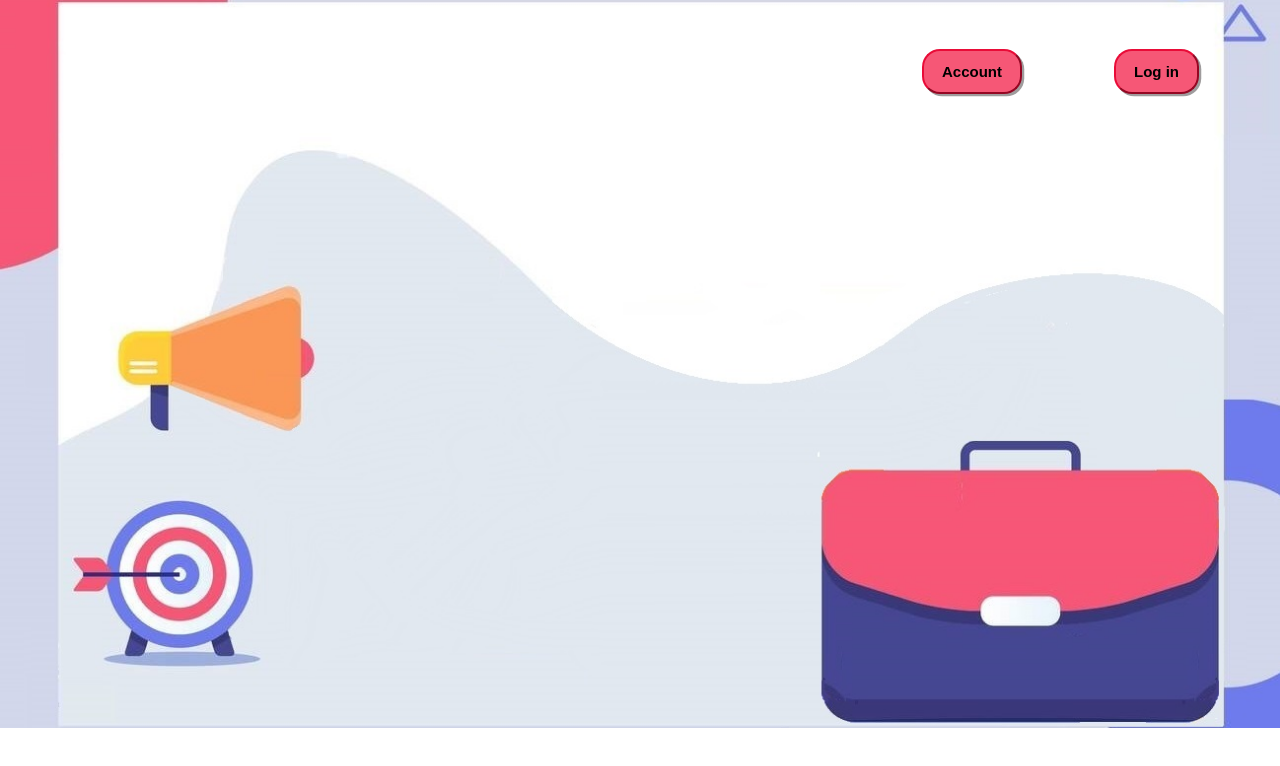
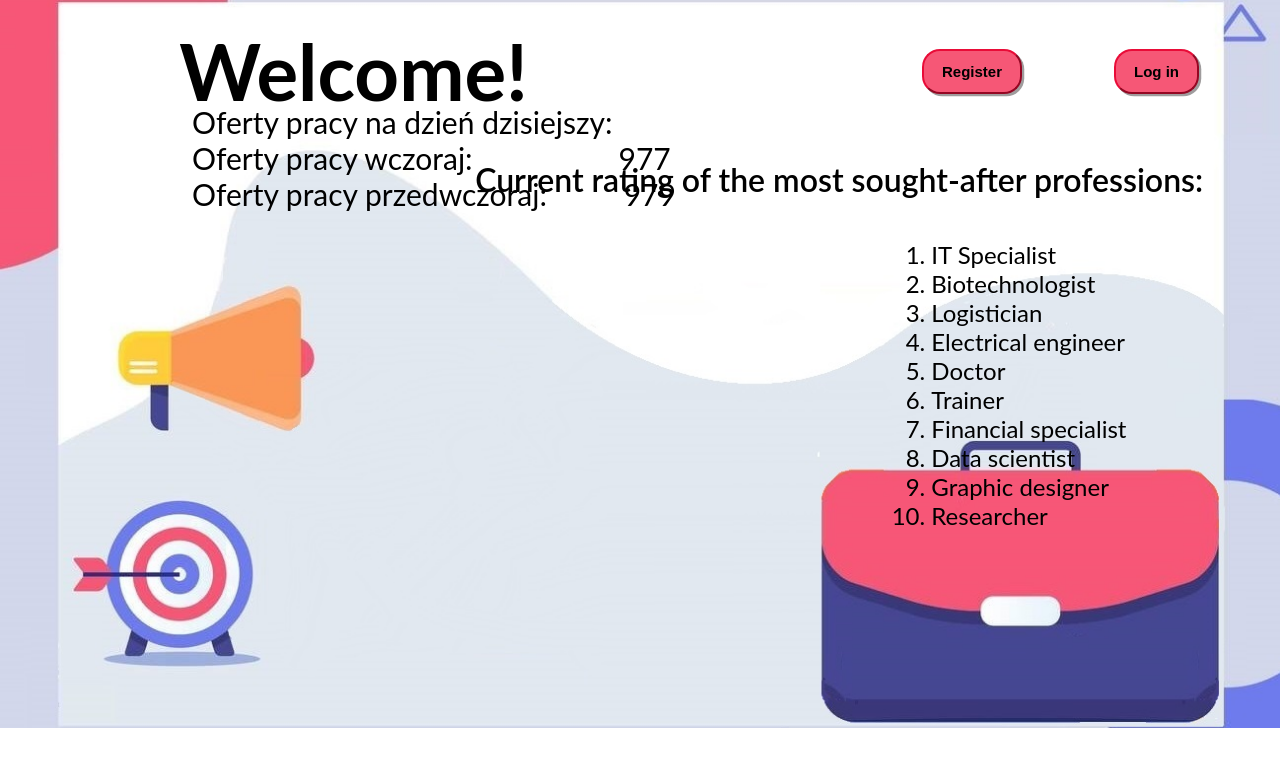
Before and after one commit to 2022PT-Wirtualna-Mapa-ZiK/frontend, a React (Create React App) app in the folder wirtualna_mapa/: page /home in a window 1280 px wide. Shown: the top 766 px of the page. Built offline with nearby package versions, Linux system fonts and the light colour scheme; no server answers.

Commit message:
adding the number of job offers from the last 3 days

```diff
--- a/wirtualna_mapa/package.json
+++ b/wirtualna_mapa/package.json
@@ -10,9 +10,10 @@
     "@types/node": "^16.18.4",
     "@types/react": "^18.0.25",
     "@types/react-dom": "^18.0.9",
-    "axios": "^1.3.4",
+    "axios": "^1.3.5",
     "email-validator": "^2.0.4",
     "formik": "^2.2.9",
+    "props": "^0.3.0",
     "react": "18.2.0",
     "react-dom": "18.2.0",
     "react-router-dom": "^6.9.0",
--- a/wirtualna_mapa/src/Pages/Home/Home.tsx
+++ b/wirtualna_mapa/src/Pages/Home/Home.tsx
@@ -1,35 +1,68 @@
-import React from 'react'
-import path from 'path'
-import './home.css';
-import {useNavigate} from "react-router-dom";
-
-
-
+import React from "react";
+import path from "path";
+import "./home.css";
+import { useNavigate} from "react-router-dom";
+import { useState } from "react";
 
 const Home = () => {
-
   const professions = [
-    {description: 'IT Specialist', key: 0},
-    {description: 'Biotechnologist', key: 1},
-    {description: 'Logistician', key: 2},
-    {description: 'Electrical engineer', key: 3},
-    {description: 'Doctor', key: 4},
-    {description: 'Trainer', key: 5},
-    {description: 'Financial specialist', key: 6},
-    {description: 'Data scientist', key: 7},
-    {description: 'Graphic designer', key: 8},
-    {description: 'Researcher', key: 9},
+    { description: "IT Specialist", key: 0 },
+    { description: "Biotechnologist", key: 1 },
+    { description: "Logistician", key: 2 },
+    { description: "Electrical engineer", key: 3 },
+    { description: "Doctor", key: 4 },
+    { description: "Trainer", key: 5 },
+    { description: "Financial specialist", key: 6 },
+    { description: "Data scientist", key: 7 },
+    { description: "Graphic designer", key: 8 },
+    { description: "Researcher", key: 9 },
   ];
-
+  const [sizeToday, setSizeToday] = useState();
+  //const basicAuth = "Basic" + btoa("admin@gmail.com Admin123#");
+  fetch("http://localhost:8000/api/v1/data/scrappedData", {
+    method: "GET",
+    headers: {
+      authorization: "Basic YWRtaW5AZ21haWwuY29tOkFkbWluMTIzIw==",
+    },
+    })
+    .then((response) =>{
+      if(response.status === 200){
+        return response.json();
+      }
+      else
+      {
+        console.log("There is no such user in the database");
+      }
+    })
+    .then((data) => {
+      console.log(data);
+      //console.log(data.size);
+      setSizeToday(data.size);
+      localStorage.setItem("loginKey", JSON.stringify(data));
+    })
+    .catch((err) => {
+      console.log(err);
+    });
   return (
-    <div className='home'>
+    <div className="home">
       <div className="div-home">
         <button className="btn-acc">Register</button>
         <button className="btn-log">Log in</button>
-
       </div>
       <div className="div-welcome">
         <p>Welcome!</p>
+      </div>
+      <div className="div-stats">
+        <div>Oferty pracy na dzień dzisiejszy: {sizeToday}</div>
+        <div>
+          Oferty pracy
+          wczoraj:&nbsp;&nbsp;&nbsp;&nbsp;&nbsp;&nbsp;&nbsp;&nbsp;&nbsp;&nbsp;&nbsp;&nbsp;&nbsp;&nbsp;&nbsp;&nbsp;&nbsp;&nbsp;
+          977
+        </div>
+        <div>
+          Oferty pracy
+          przedwczoraj:&nbsp;&nbsp;&nbsp;&nbsp;&nbsp;&nbsp;&nbsp;&nbsp;&nbsp;&nbsp;979
+        </div>
       </div>
       <div className="div-title">
         <h1>Current rating of the most sought-after professions:</h1>
@@ -37,18 +70,13 @@ const Home = () => {
       <div className="div-list">
         <ol>
           {/* display each value(profession) from list */}
-          {professions.map(profess => {
-          return (
-            <li key={profess.key}>{profess.description}</li>
-          );
-            })}
+          {professions.map((profess) => {
+            return <li key={profess.key}>{profess.description}</li>;
+          })}
         </ol>
       </div>
-
-
-
     </div>
-  )
-}
+  );
+};
 
 export default Home;
--- a/wirtualna_mapa/src/Pages/Home/home.css
+++ b/wirtualna_mapa/src/Pages/Home/home.css
@@ -40,6 +40,13 @@
   top: 3vh;
 }
 
+.div-stats{
+  font-size: 30px;
+  position:absolute;
+  left: 15vw;
+  top: 13vh;
+}
+
 button{
   background-color: #F65776;
   font-weight: bolder;
--- a/wirtualna_mapa/src/index.tsx
+++ b/wirtualna_mapa/src/index.tsx
@@ -5,7 +5,7 @@ import App from './App';
 import { BrowserRouter as Router, Routes, Route }
     from "react-router-dom";
 import SignIn from './Pages/SignIn/SignIn';
-import Home from './Home';
+import Home from './Pages/Home/Home';
 import WelcomePage from './Pages/WelcomePage/WelcomePage';
 import { SignUp } from './Pages/SignUp/SignUp';
 
```
Also changed, not shown: 1 other file (tests, documents, lock files or other folders).
